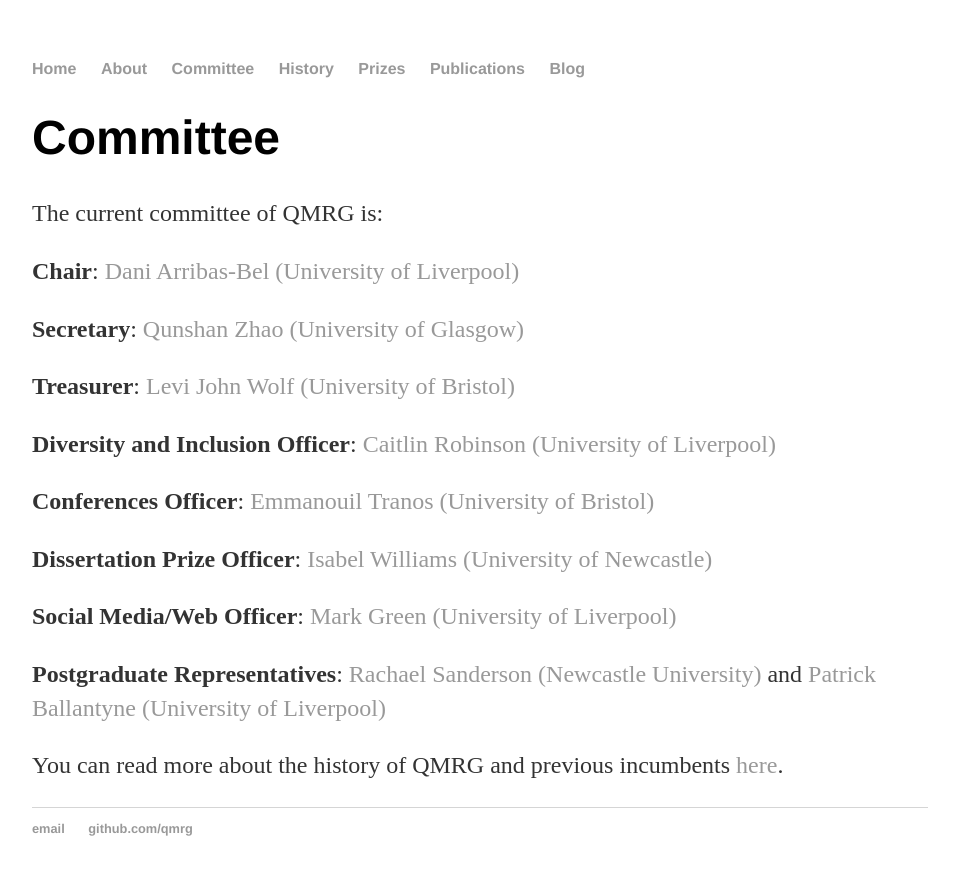
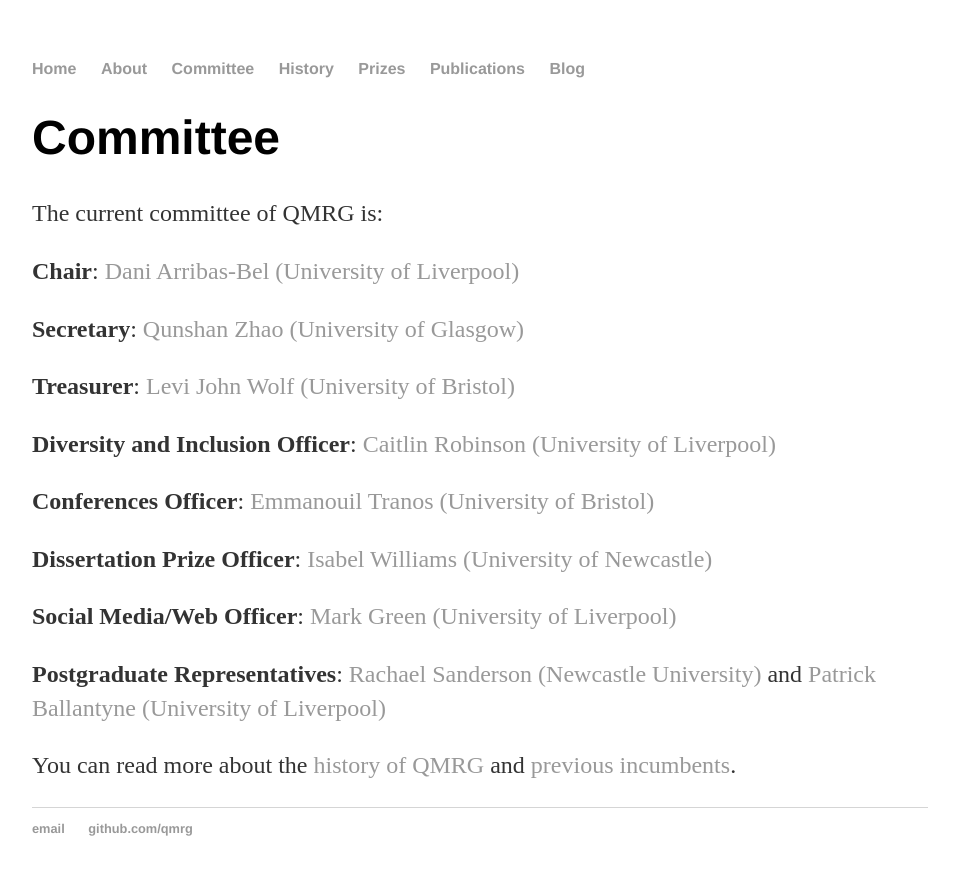
Before and after one commit to qmrg/qmrg.github.io, a Jekyll site: the page built from committee.md, in a window 1280 px wide. Shown: the top 875 px of the page, without its empty margins (160-1119 px from the left). Built offline with Jekyll 4.4.1, drawn with Linux system fonts in a browser that asks for light colours.

Commit message:
Update committee.md
Updated links

```diff
--- a/committee.md
+++ b/committee.md
@@ -23,4 +23,4 @@
 
 **Postgraduate Representatives**: [Rachael Sanderson (Newcastle University)](https://research.ncl.ac.uk/geospatial-systems/phdresearchers/phd-rachaelsanderson.html) and [Patrick Ballantyne (University of Liverpool)](https://www.liverpool.ac.uk/geographic-data-science/our-people/)
 
-You can read more about the history of QMRG and previous incumbents [here](https://qmrg.github.io/history_of_qmrg).
+You can read more about the [history of QMRG](https://qmrg.github.io/history_of_qmrg) and [previous incumbents](https://qmrg.github.io/past_committee).
```
